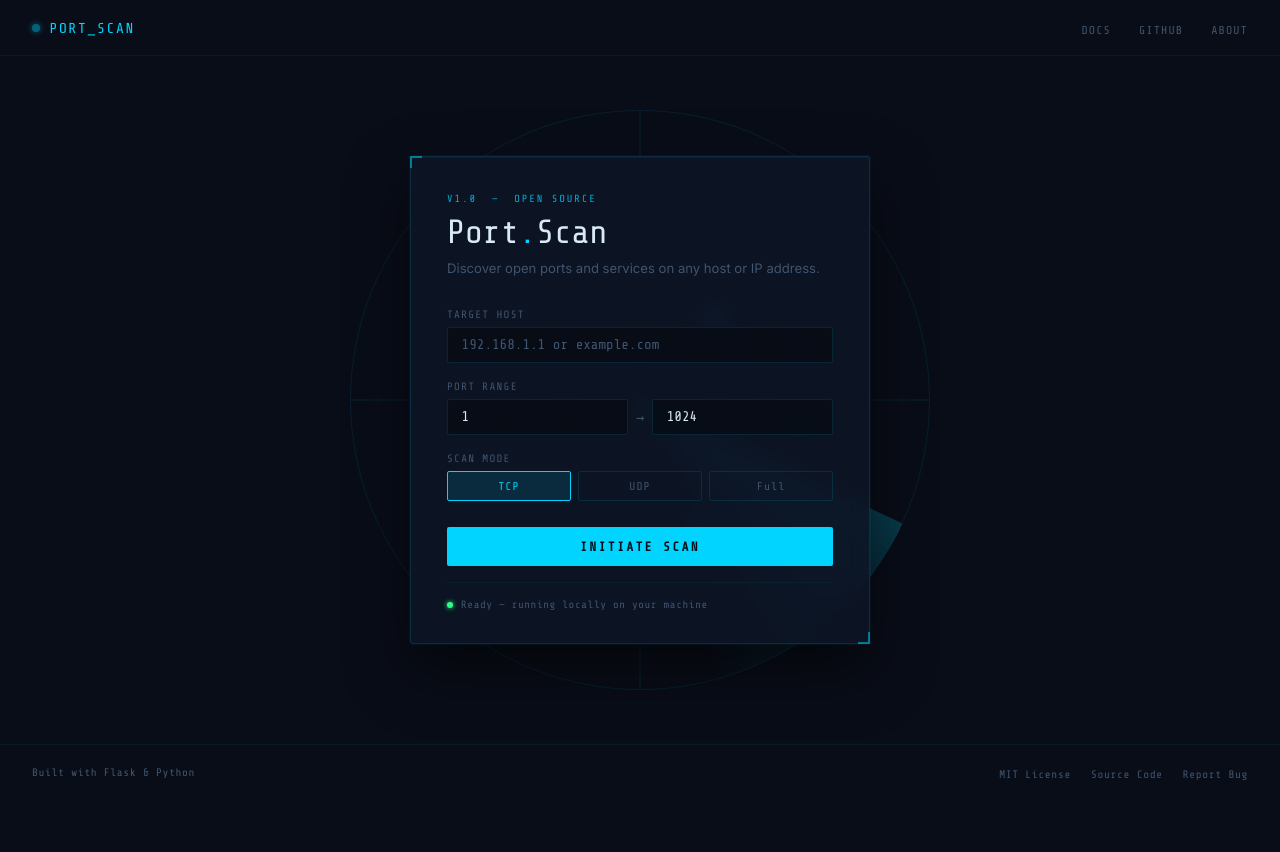
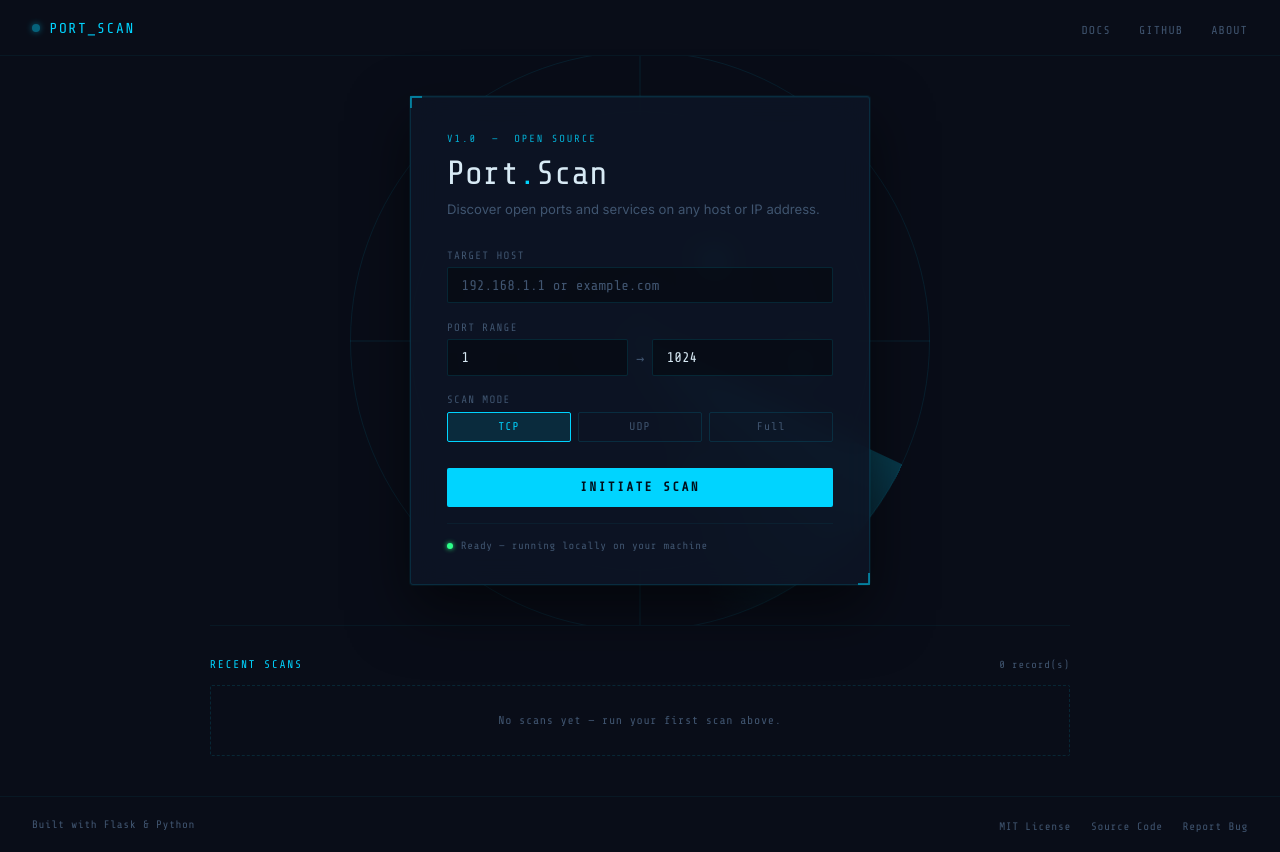
Before and after one commit to swe74-29/Python-FlaskWeb-Project, a Flask app: page / in a window 1280 px wide. Before the commit the page ends 780 px from the top, so only its background shows below. Run offline with Flask 3, Linux system fonts and the light colour scheme.

Commit message:
added recent_scans database

```diff
--- a/templates/index.html
+++ b/templates/index.html
@@ -437,6 +437,105 @@
       100% { opacity: 0;   transform: scale(0.8); }
     }
 
+    /* ─── Scan History ─── */
+    .history {
+      padding: 0 2rem 2.5rem;
+      position: relative;
+      z-index: 10;
+    }
+
+    .history-header {
+      display: flex;
+      align-items: center;
+      justify-content: space-between;
+      max-width: 860px;
+      margin: 0 auto 0.85rem;
+      padding-top: 2rem;
+      border-top: 1px solid var(--border-soft);
+    }
+
+    .history-title {
+      font-family: var(--mono);
+      font-size: 0.7rem;
+      color: var(--accent);
+      letter-spacing: 0.15em;
+      text-transform: uppercase;
+      display: flex;
+      align-items: center;
+      gap: 0.5rem;
+    }
+
+
+
+    .history-count {
+      font-family: var(--mono);
+      font-size: 0.65rem;
+      color: var(--muted);
+      letter-spacing: 0.08em;
+    }
+
+    /* Scrollable wrapper so table doesn't overflow on narrow screens */
+    .table-wrap {
+      max-width: 860px;
+      margin: 0 auto;
+      overflow-x: auto;
+      -webkit-overflow-scrolling: touch;
+      border: 1px solid var(--border);
+      border-radius: 2px;
+    }
+
+    .history-table {
+      width: 100%;
+      border-collapse: collapse;
+      font-family: var(--mono);
+      font-size: 0.78rem;
+    }
+
+    .history-table th {
+      text-align: left;
+      padding: 0.55rem 0.9rem;
+      color: var(--muted);
+      letter-spacing: 0.1em;
+      text-transform: uppercase;
+      font-size: 0.62rem;
+      font-weight: 400;
+      border-bottom: 1px solid var(--border);
+      background: rgba(0, 0, 0, 0.2);
+      white-space: nowrap;
+    }
+
+    .history-table td {
+      padding: 0.6rem 0.9rem;
+      border-bottom: 1px solid var(--border-soft);
+      vertical-align: middle;
+      white-space: nowrap;
+    }
+
+    .history-table tbody tr:last-child td { border-bottom: none; }
+
+    .history-table tbody tr:hover td {
+      background: rgba(0, 212, 255, 0.04);
+    }
+
+    .col-id   { color: var(--muted); width: 2.5rem; }
+    .col-ip   { color: var(--accent); }
+    .col-ports { color: #2dff8a; }
+    .col-ports.no-ports { color: var(--muted); }
+    .col-time { color: var(--muted); font-size: 0.72rem; }
+
+    .history-empty {
+      max-width: 860px;
+      margin: 0 auto;
+      padding: 1.75rem;
+      text-align: center;
+      font-family: var(--mono);
+      font-size: 0.72rem;
+      color: var(--muted);
+      border: 1px dashed var(--border);
+      border-radius: 2px;
+      letter-spacing: 0.06em;
+    }
+
     /* ─── Reduced motion ─── */
     @media (prefers-reduced-motion: reduce) {
       .sweep, .nav-pulse, .blip { animation: none !important; }
@@ -458,6 +557,9 @@
       .cross-h { width: 300px; }
       .cross-v { height: 300px; }
       .sweep { width: 300px; height: 300px; }
+      .history { padding: 0 1rem 2rem; }
+      .history-table { font-size: 0.72rem; }
+      .history-table th, .history-table td { padding: 0.5rem 0.65rem; }
     }
   </style>
 </head>
@@ -573,6 +675,46 @@
 
   </main>
 
+  <!-- ─── Scan History ─── -->
+  {# Flask route: recent_scans = ScanHistory.query.order_by(ScanHistory.id.desc()).limit(10).all() #}
+  <section class="history">
+
+    <div class="history-header">
+      <span class="history-title">Recent Scans</span>
+      <span class="history-count">{{ recent_scans | length }} record(s)</span>
+    </div>
+
+    {% if recent_scans %}
+    <div class="table-wrap">
+      <table class="history-table">
+        <thead>
+          <tr>
+            <th>#</th>
+            <th>IP Address</th>
+            <th>Open Ports</th>
+            <th>Timestamp</th>
+          </tr>
+        </thead>
+        <tbody>
+          {% for scan in recent_scans %}
+          <tr>
+            <td class="col-id">{{ scan.id }}</td>
+            <td class="col-ip">{{ scan.ip_address }}</td>
+            <td class="col-ports {% if not scan.open_ports %}no-ports{% endif %}">
+              {{ scan.open_ports if scan.open_ports else '—' }}
+            </td>
+            <td class="col-time">{{ scan.timestamp }}</td>
+          </tr>
+          {% endfor %}
+        </tbody>
+      </table>
+    </div>
+    {% else %}
+    <p class="history-empty">No scans yet — run your first scan above.</p>
+    {% endif %}
+
+  </section>
+
   <!-- ─── Footer ─── -->
   <footer>
     <span class="footer-left">Built with Flask &amp; Python</span>
--- a/test1.py
+++ b/test1.py
@@ -1,8 +1,21 @@
 from flask import Flask, render_template
+from flask_sqlalchemy import SQLAlchemy
+from datetime import datetime
 app = Flask(__name__)
+app.config['SQLALCHEMY_DATABASE_URI']="sqlite:///scans.db"
+db=SQLAlchemy(app)
+class ScanHistory(db.Model):
+    id=db.Column(db.Integer, primary_key=True)
+    ip_address=db.Column(db.String(50), nullable=False)
+    open_ports=db.Column(db.String(200))
+    timestamp=db.Column(db.String(200))
+
 @app.route("/")
 def home_page():
     return render_template('index.html')
+def index():
+    recent_scans = ScanHistory.query.order_by(ScanHistory.id.desc()).limit(10).all()
+    return render_template('index.html', recent_scans=recent_scans)
 @app.route('/DOCS')
 def DOCS():
    return 'NOT MADE YET!'
```
